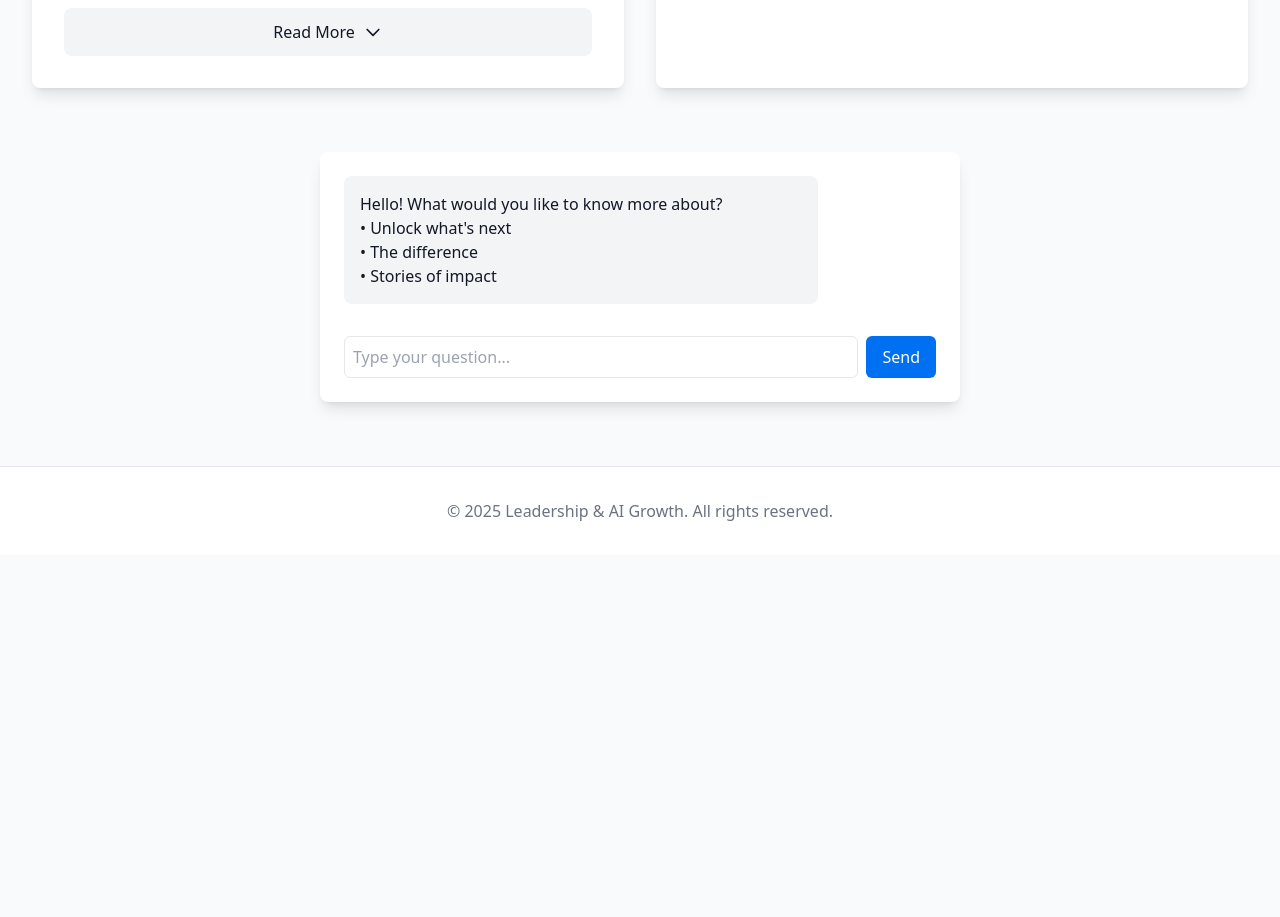
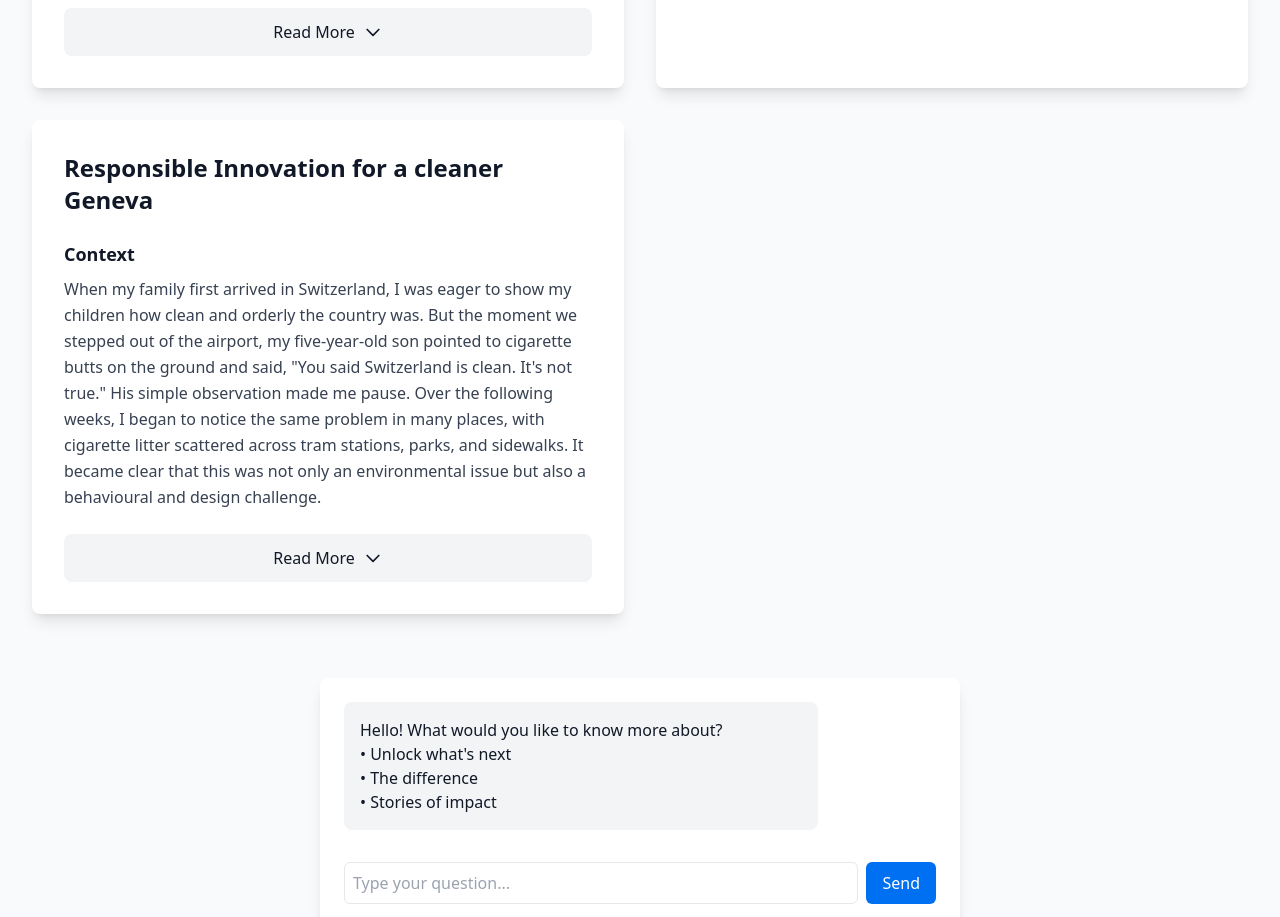
Before and after one commit to Wijay000/draft, a Next.js app: page /impact in a window 1280 px wide. Shown: the part 1200-2117 px from the top of the page. Before the commit the page ends 1755 px from the top, so only its background shows below. Built offline with nearby package versions, Linux system fonts and the light colour scheme.

Commit message:
feat(impact): add Responsible Innovation for a cleaner Geneva case study card

```diff
--- a/pages/impact.js
+++ b/pages/impact.js
@@ -111,6 +111,31 @@ export default function Impact() {
           links: []
         }
       ]
+    },
+    {
+      title: "Responsible Innovation for a cleaner Geneva",
+      sections: [
+        {
+          heading: "Context",
+          content: "When my family first arrived in Switzerland, I was eager to show my children how clean and orderly the country was. But the moment we stepped out of the airport, my five-year-old son pointed to cigarette butts on the ground and said, \"You said Switzerland is clean. It's not true.\" His simple observation made me pause. Over the following weeks, I began to notice the same problem in many places, with cigarette litter scattered across tram stations, parks, and sidewalks. It became clear that this was not only an environmental issue but also a behavioural and design challenge.",
+          links: []
+        },
+        {
+          heading: "Challenge",
+          content: "The problem was more complex than it appeared. Cigarette butts are one of the most common forms of litter in cities, yet the solutions are often superficial. I wanted to understand why people discard cigarette waste so casually and how design could change this habit. My curiosity soon turned into a personal experiment. I started studying litter patterns and smokers' behaviour across Geneva's public spaces, from tram stops to train platforms, to identify the real barriers to responsible disposal.",
+          links: []
+        },
+        {
+          heading: "Approach",
+          content: "I began small, cleaning our local tram station with my children to help them learn about the consequences of cigarette waste. We collected hundreds of butts within minutes. Later, I dropped a few into a glass of water to show how toxins spread, a visual lesson that made a lasting impression on my kids. Over the next year, I conducted field research at Gare Cornavin and other stations, observing how smokers behaved in real settings. Together with urban designer Amin Khosravi, I mapped patterns and categorized smokers into five groups: responsible, conscious, busy, immobile, and disregarding. Each group required a different design response. We identified three main issues: poor bin design, limited access, and a lack of behavioural cues. Our insights led to ideas such as standardized receptacle designs, better bin placement, and visual nudges inspired by behavioural economics and nudge theory.",
+          links: []
+        },
+        {
+          heading: "Impact",
+          content: "These findings shaped ongoing conversations with Geneva's city officials about cleaner public spaces and responsible design. Through discussions with the mayor and collaborations with experts such as Terracycle, we explored how small interventions could create significant shifts in behaviour. The project showed me how empathy, observation, and design thinking can transform frustration into civic action. Switzerland remains an inspiration to me, and this experience reaffirmed my belief that every citizen, when equipped with awareness and thoughtful design, can help move Geneva from a clean city to one of the cleanest in the world.",
+          links: []
+        }
+      ]
     }
   ]
 
```
